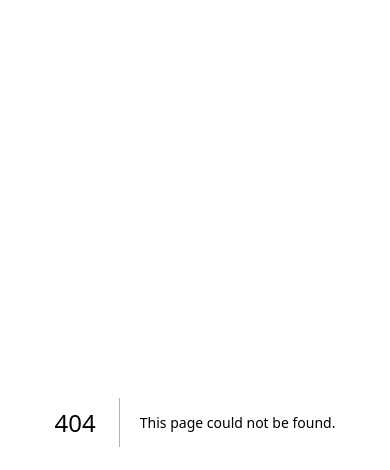
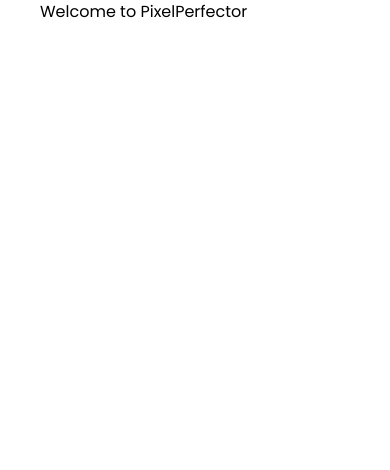
Before and after one commit to darionjoness/PixelPerfector, a Next.js app in the folder frontend/: page /register in a window 390 px wide. Before the commit this address had no page. Shown: the top 470 px of the page. Built offline with nearby package versions, Linux system fonts and the light colour scheme.

Commit message:
added home showcase section and created register page

```diff
--- /dev/null
+++ b/frontend/app/components/HomeShowcase.tsx
@@ -0,0 +1,23 @@
+import React from 'react'
+import Image from 'next/image'
+
+const HomeShowcase = () => {
+  return (
+    <section>
+        <div className='homeShowcaseItems container'>
+            <h1 className='text-4xl mt-16 text-primary'>Revolutionize Your Websites with AI-Powered Insights</h1>
+            <div className='showcaseGrid grid grid-cols-2 mt-12'>
+                <div className='gridText'>
+                    <p className='text-secondary leading-10'>Enhance your website effectively with our AI analysis. Simply upload an image of your webpage and receive targeted, actionable feedback to improve its design, user experience, and overall performance, ensuring a standout and engaging online presence.</p>
+                    <button className='bg-primary text-white py-2 px-5 mt-10'>Analyze My Profile</button>
+                </div>
+                <div className='gridImgDiv w-full h-full'>
+                    <Image className='gridImg' src={'/aibot.svg'} alt='Person communicating with a robot' width={600} height={400} />
+                </div>
+            </div>
+        </div>
+    </section>
+  )
+}
+
+export default HomeShowcase
--- a/frontend/app/components/Navbars.tsx
+++ b/frontend/app/components/Navbars.tsx
@@ -5,6 +5,12 @@
 
 const Navbars = () => {
     const [viewMobileNav, setViewMobileNav] = useState<boolean>(false)
+
+    if(viewMobileNav){
+      document.body.style.overflow = 'hidden'
+    }else{
+      document.body.style.overflow = 'auto'
+    }
 
   return (
     <>
--- a/frontend/app/globals.css
+++ b/frontend/app/globals.css
@@ -41,6 +41,37 @@
     left: 0;
   }
 
+  /* HOME SHOWCASE */
+
+  .homeShowcaseItems{
+    padding-bottom: 20px;
+  }
+
+  .homeShowcaseItems h1{
+    text-align: center;
+    font-size: 1.5rem;
+    margin-top: 20px;
+  }
+
+  .gridText{
+    order: 1;
+    margin-top: 20px;
+    text-align: center;
+  }
+
+  .showcaseGrid{
+    grid-template-columns: 1fr;
+  }
+
+  .gridImg{
+    width: 400px;
+  }
+
+  .gridImgDiv{
+    display: flex;
+    justify-content: center;
+  }
+
 }
 
 /* :root {
--- a/frontend/app/page.tsx
+++ b/frontend/app/page.tsx
@@ -1,11 +1,13 @@
 import Image from 'next/image'
 import Navbars from './components/Navbars'
 import Navbar from './components/Navbar'
+import HomeShowcase from './components/HomeShowcase'
 
 export default function Home() {
   return (
     <div>
       <Navbars />
+      <HomeShowcase />
     </div>
   )
 }
--- /dev/null
+++ b/frontend/app/register/page.tsx
@@ -0,0 +1,13 @@
+import React from 'react'
+
+const RegisterPage = () => {
+  return (
+    <section>
+        <div className='container'>
+            <h1>Welcome to PixelPerfector</h1>
+        </div>
+    </section>
+  )
+}
+
+export default RegisterPage
--- a/frontend/tailwind.config.ts
+++ b/frontend/tailwind.config.ts
@@ -14,7 +14,8 @@
           'conic-gradient(from 180deg at 50% 50%, var(--tw-gradient-stops))',
       },
       colors: {
-        primary: '#003366'
+        primary: '#003366',
+        secondary: '#004D99'
       }
     },
   },
```
